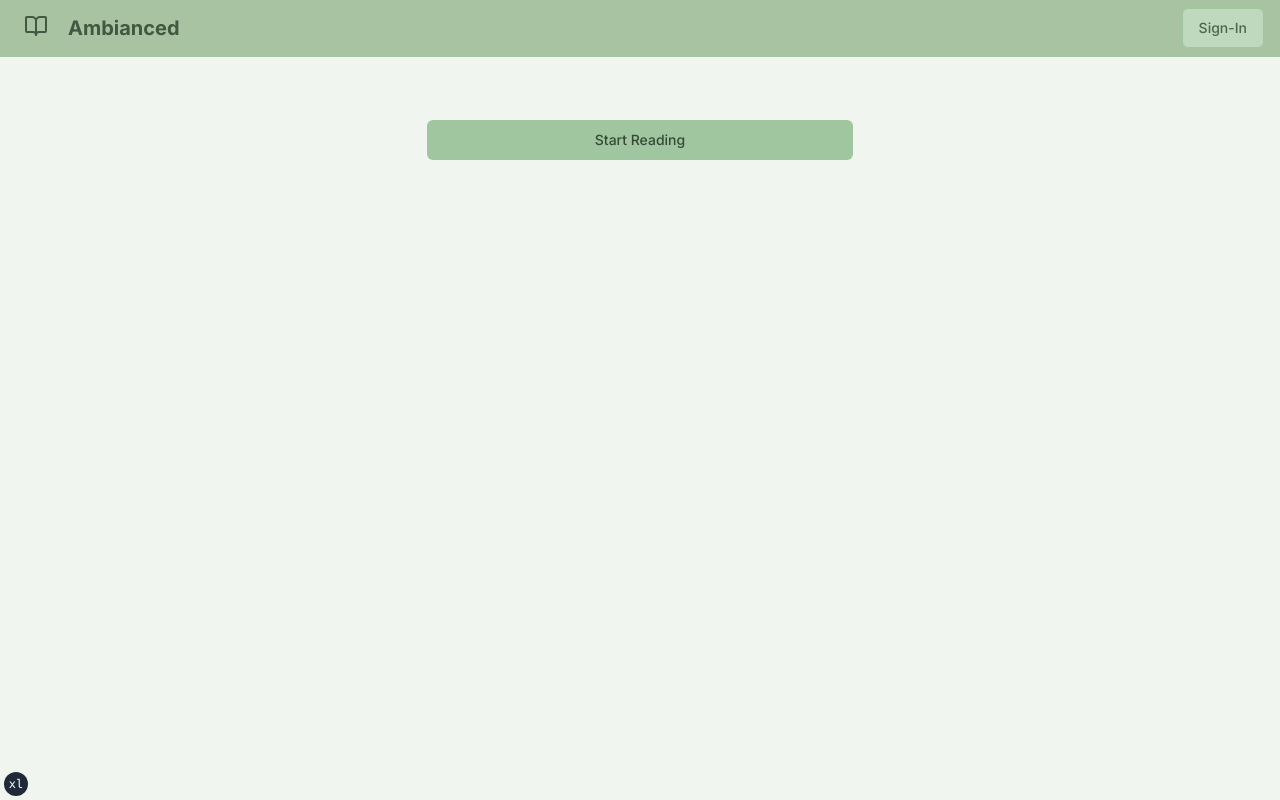
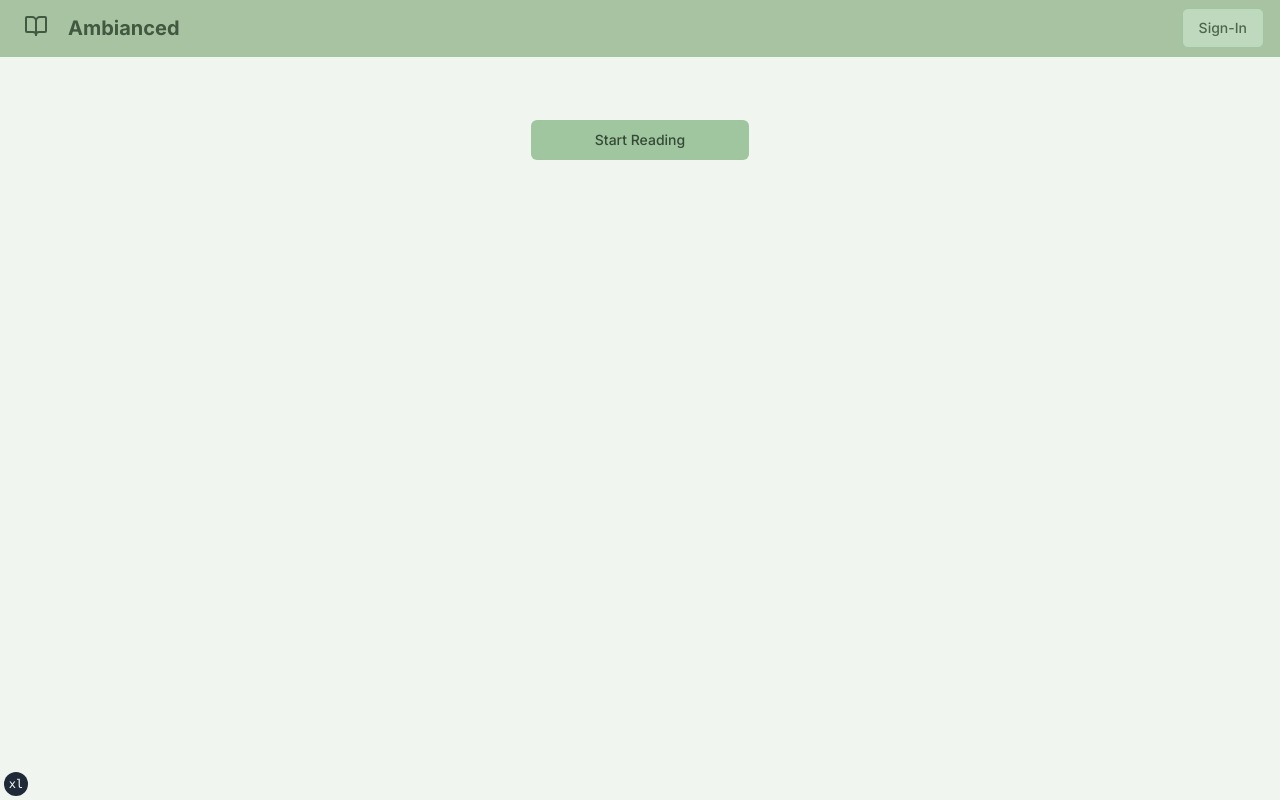
Before and after one commit to ambianced/ambianced, a Next.js app in the folder webapp/: page /dashboard in a window 1280 px wide. Built offline with nearby package versions, Linux system fonts and the light colour scheme; no server answers.

Commit message:
feat: shrink start reading button

```diff
--- a/webapp/src/app/dashboard/page.tsx
+++ b/webapp/src/app/dashboard/page.tsx
@@ -46,7 +46,7 @@ export default function Home() {
       <section className="w-full py-20 gap-10 flex flex-col justify-center items-center">
         {state == 'inactive' && (
           <div className="w-full justify-center flex pt-10">
-            <Button className="md:w-1/3" onClick={handleClick}>Start Reading</Button>
+            <Button className="px-16" onClick={handleClick}>Start Reading</Button>
           </div>
         )}
         {state == 'loading' && nodes.length <= 0 && (
```
